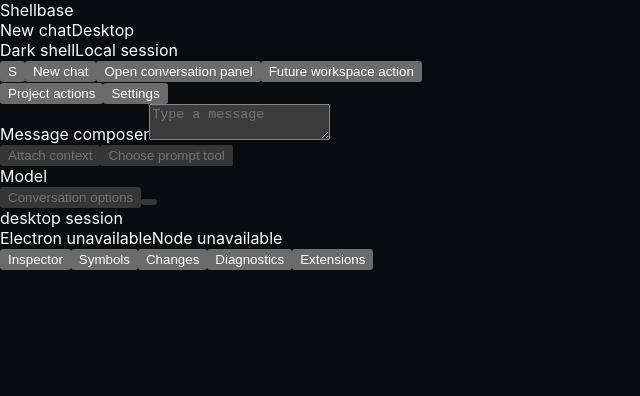
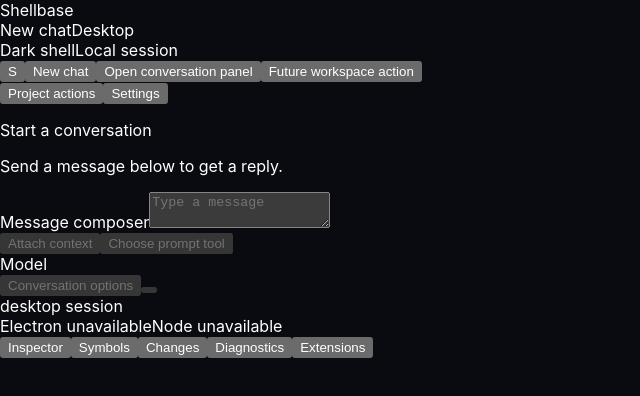
Before and after one commit to garysilas/shellbase, a React (Vite) app in the folder src/renderer/: page / in a window 1280 px wide. Shown: the top 396 px of the page, without its empty margins (0-640 px from the left). Built offline with nearby package versions, Linux system fonts and the light colour scheme; no server answers.

Commit message:
feat: add multi-turn context and empty thread state
- include conversation history in chat service requests for real mode
- render and center the empty-thread experience in workspace
- update roadmap state to mark tasks 2 and 3 done

```diff
--- a/src/renderer/src/components/chat/EmptyThreadState.tsx
+++ b/src/renderer/src/components/chat/EmptyThreadState.tsx
@@ -2,14 +2,15 @@
 
 export const EmptyThreadState = () => {
   return (
-    <div className="flex min-h-0 flex-1 items-center justify-center px-6" aria-hidden="true">
-      <div className="flex flex-col items-center gap-4">
-        {emptyStateWidths.map((widthClass, index) => (
-          <span
-            key={widthClass}
-            className={`h-3 rounded-full bg-zinc-600 ${widthClass} ${index === 0 ? 'opacity-100' : ''}`}
-          />
-        ))}
+    <div className="flex min-h-0 flex-1 items-center justify-center px-6">
+      <div className="flex max-w-sm flex-col items-center gap-4 text-center">
+        <div className="flex flex-col items-center gap-3" aria-hidden="true">
+          {emptyStateWidths.map((widthClass) => (
+            <span key={widthClass} className={`h-2 rounded-full bg-zinc-600/80 ${widthClass}`} />
+          ))}
+        </div>
+        <p className="text-[13px] font-medium text-zinc-200">Start a conversation</p>
+        <p className="text-[12px] text-zinc-400">Send a message below to get a reply.</p>
       </div>
     </div>
   );
--- a/src/renderer/src/components/shell/WorkspaceFrame.tsx
+++ b/src/renderer/src/components/shell/WorkspaceFrame.tsx
@@ -1,7 +1,8 @@
 import { useState } from 'react';
+import { EmptyThreadState } from '../chat/EmptyThreadState';
 import { MessageThread } from '../chat/MessageThread';
 import { chatServiceFactory } from '../../services/chat/chatServiceFactory';
-import { useChatStore } from '../../store/chat-store';
+import { toConversationContext, useChatStore } from '../../store/chat-store';
 import { useConfigStore } from '../../store/config-store';
 import { ComposerDock } from './ComposerDock';
 
@@ -23,6 +24,7 @@
   const resetSendState = useChatStore((state) => state.resetSendState);
   const mode = useConfigStore((state) => state.mode);
   const [draftMessage, setDraftMessage] = useState('');
+  const isEmptyThread = messages.length === 0;
 
   const handleSendMessage = async () => {
     const trimmedMessage = draftMessage.trim();
@@ -32,8 +34,16 @@
     }
 
     const conversationId = selectedConversationId;
+    const userMessage = createChatMessage('user', trimmedMessage);
+    const conversationContext = [
+      ...toConversationContext(messages),
+      {
+        role: userMessage.role,
+        content: userMessage.content,
+      },
+    ];
 
-    appendMessage(conversationId, createChatMessage('user', trimmedMessage));
+    appendMessage(conversationId, userMessage);
     setDraftMessage('');
 
     setSendState({
@@ -46,6 +56,7 @@
       const assistantResponse = await chatService.sendMessage({
         conversationId,
         message: trimmedMessage,
+        messages: conversationContext,
       });
 
       appendMessage(
@@ -66,8 +77,8 @@
     <section className="flex min-h-0 flex-1 flex-col">
       <div className="flex min-h-0 flex-1 flex-col rounded-[10px] border-[5px] border-[#262626] bg-[#0d0d0d]">
         <div className="flex min-h-0 flex-1 flex-col overflow-hidden rounded-[5px]">
-          <div className="min-h-0 flex-1 overflow-y-auto">
-            {messages.length > 0 ? <MessageThread messages={messages} /> : null}
+          <div className={`min-h-0 flex-1 overflow-y-auto ${isEmptyThread ? 'flex' : ''}`}>
+            {isEmptyThread ? <EmptyThreadState /> : <MessageThread messages={messages} />}
           </div>
           <ComposerDock
             draftMessage={draftMessage}
--- a/src/renderer/src/services/chat/ChatService.ts
+++ b/src/renderer/src/services/chat/ChatService.ts
@@ -1,6 +1,12 @@
 export type ChatServiceRequest = {
   conversationId: string;
   message: string;
+  messages?: ChatServiceMessage[];
+};
+
+export type ChatServiceMessage = {
+  role: 'user' | 'assistant';
+  content: string;
 };
 
 export type ChatServiceResponse = {
--- a/src/renderer/src/services/chat/GatewayChatService.ts
+++ b/src/renderer/src/services/chat/GatewayChatService.ts
@@ -19,10 +19,22 @@
   }
 
   async sendMessage(request: ChatServiceRequest): Promise<ChatServiceResponse> {
-    const result = await generateText({
-      model: this.openai(this.config.model),
-      prompt: request.message,
-    });
+    const model = this.openai(this.config.model);
+    const requestMessages = request.messages?.map((message) => ({
+      role: message.role,
+      content: message.content,
+    }));
+
+    const result =
+      requestMessages && requestMessages.length > 0
+        ? await generateText({
+            model,
+            messages: requestMessages,
+          })
+        : await generateText({
+            model,
+            prompt: request.message,
+          });
 
     const content = result.text.trim();
 
--- a/src/renderer/src/store/chat-store.ts
+++ b/src/renderer/src/store/chat-store.ts
@@ -8,6 +8,8 @@
   content: string;
   createdAt: string;
 };
+
+export type ConversationContextMessage = Pick<ChatMessage, 'role' | 'content'>;
 
 export type Conversation = {
   id: string;
@@ -63,6 +65,15 @@
   status: 'idle',
   errorMessage: null,
 });
+
+export const toConversationContext = (
+  messages: ChatMessage[],
+): ConversationContextMessage[] => {
+  return messages.map((message) => ({
+    role: message.role,
+    content: message.content,
+  }));
+};
 
 export const createInitialChatState = (): Pick<
   ChatStore,
```
Also changed, not shown: 1 other file (tests, documents, lock files or other folders).
